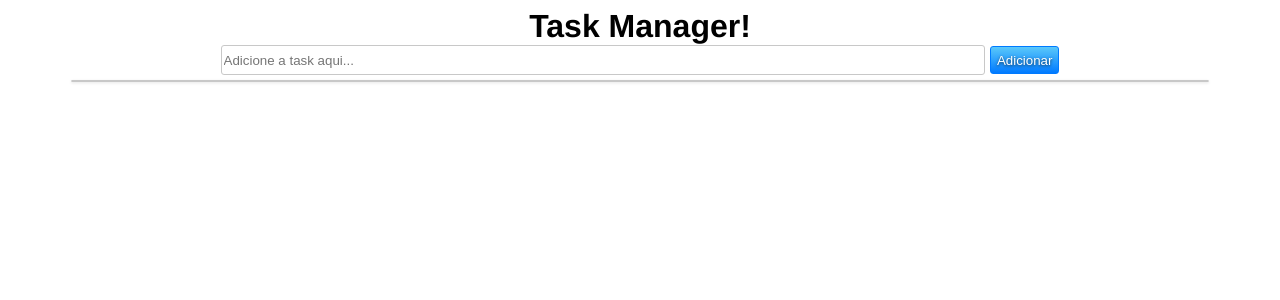
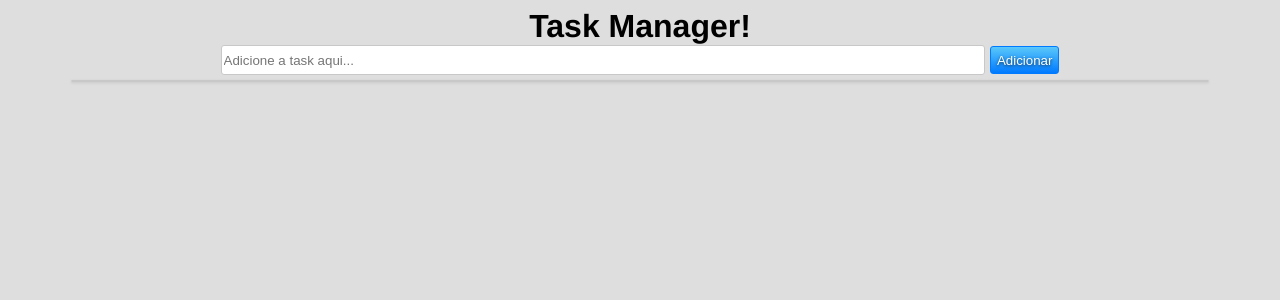
Before and after one commit to jomrs/Tasks-Angular, an Angular app: page / in a window 1280 px wide. Shown: the top 300 px of the page. Built offline with nearby package versions, Linux system fonts and the light colour scheme.

Commit message:
body bg color change.

```diff
--- a/src/styles.css
+++ b/src/styles.css
@@ -1 +1,4 @@
 /* You can add global styles to this file, and also import other style files */
+body {
+    background: rgb(222, 222, 222);
+}
```
